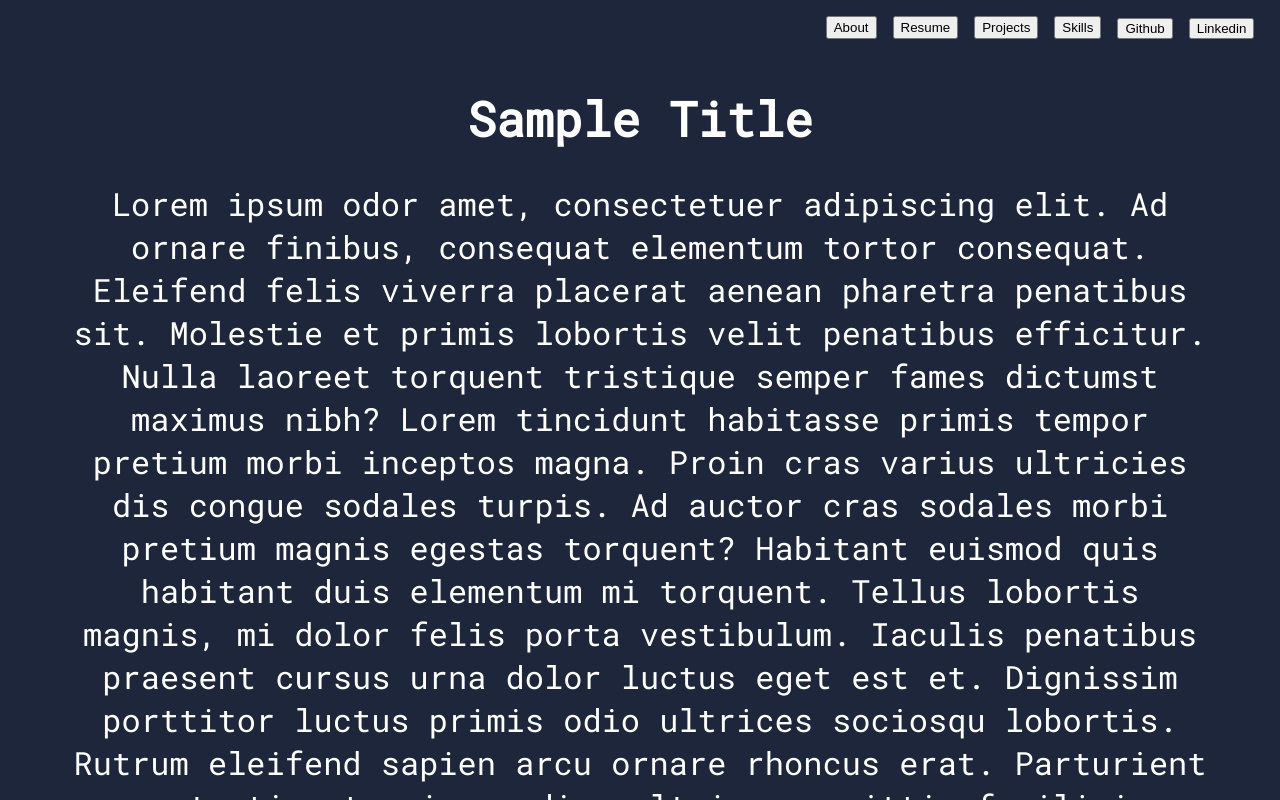
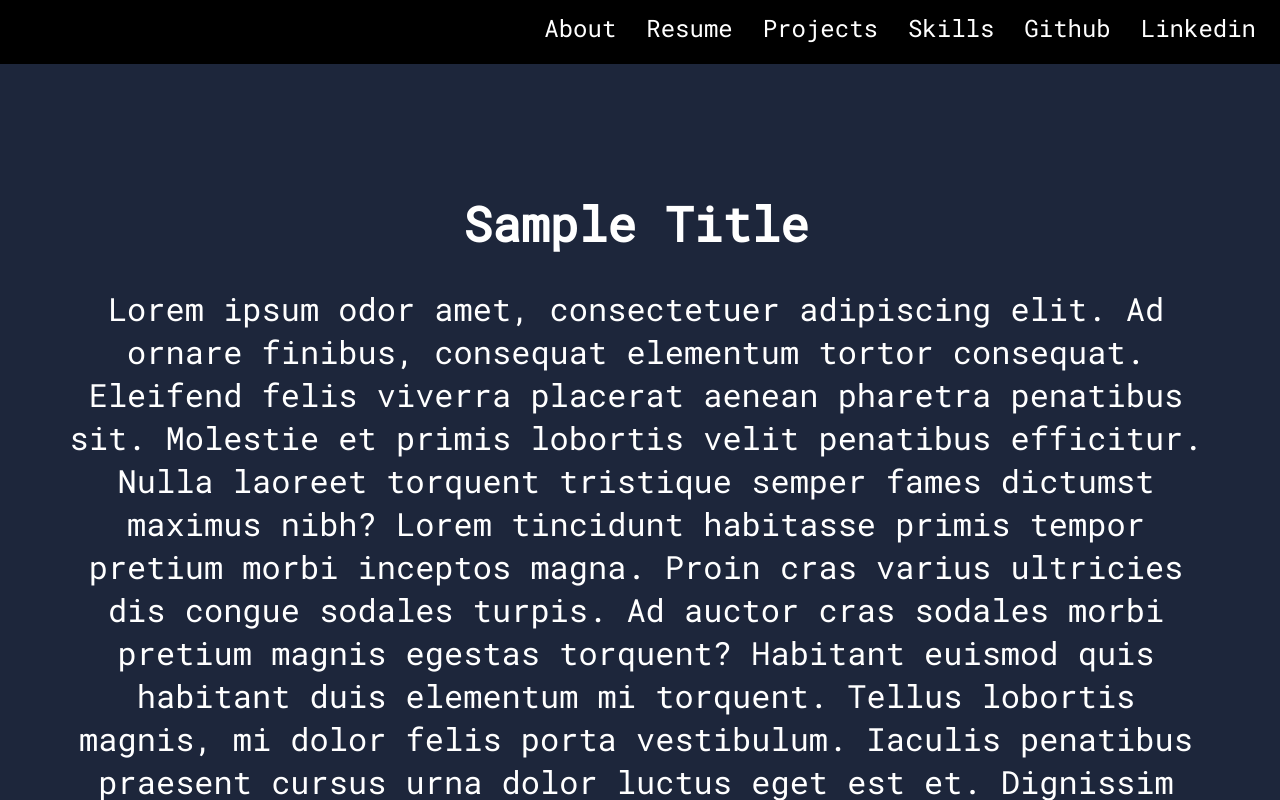
Before and after one commit to spark1eaf/portfolioWebsite, a React (Vite) app in the folder frontend/: page / in a window 1280 px wide. Shown: the top 800 px of the page. Built offline with nearby package versions, Linux system fonts and the light colour scheme.

Commit message:
added drop down nav for mobile view

```diff
--- a/frontend/package.json
+++ b/frontend/package.json
@@ -11,6 +11,7 @@
   },
   "dependencies": {
     "@fontsource/roboto-mono": "^5.1.0",
+    "hamburger-react": "^2.5.1",
     "react": "^18.3.1",
     "react-dom": "^18.3.1"
   },
--- a/frontend/src/App.jsx
+++ b/frontend/src/App.jsx
@@ -6,6 +6,7 @@ import Contact from "./components/Contact"
 import "@fontsource/roboto-mono";
 
 const App = () =>{
+
   return(
     <div className="home-page">
       <NavBar/>
--- /dev/null
+++ b/frontend/src/components/DesktopNav.jsx
@@ -0,0 +1,15 @@
+
+const DesktopNav = () =>{
+    return(
+        <div className= "nav-bar">
+            <button>About</button>
+            <button>Resume</button>
+            <button>Projects</button>
+            <button>Skills</button>
+            <a href="https://github.com/spark1eaf/"><button>Github</button></a>
+            <a href="https://www.linkedin.com/in/scott-hebert-9b1789240"><button>Linkedin</button></a>
+        </div>
+    )
+}
+
+export default DesktopNav;
--- /dev/null
+++ b/frontend/src/components/MobileNav.jsx
@@ -0,0 +1,45 @@
+import { Squash as Hamburger } from "hamburger-react"
+import { useEffect, useState } from "react"
+
+const MobileNav = () =>{
+
+    const [isMenuOpen, setIsMenuOpen] = useState(false);
+    const [menuClass, setMenuClass] = useState("menu hidden");
+
+    const toggleMenu = () =>{
+        setIsMenuOpen(!isMenuOpen);
+        isMenuOpen ? setMenuClass("menu hidden") : setMenuClass("menu visible");
+    };
+
+
+    useEffect(() => {
+        const handlePageClick = (event) => {
+          if (isMenuOpen && !event.target.closest('.hamburger-react'))
+            toggleMenu();
+        };
+
+        document.addEventListener('click', handlePageClick);
+
+        return () => {
+          document.removeEventListener('click', handlePageClick);
+        };
+      });
+
+    return(
+        <div className= "mobile-nav-bar">
+            <Hamburger toggled={isMenuOpen} toggle={toggleMenu}/>
+            <div className={menuClass}>
+                <div className="menu-btns">
+                    <button>About</button>
+                    <button>Resume</button>
+                    <button>Projects</button>
+                    <button>Skills</button>
+                    <a href="https://github.com/spark1eaf/"><button>Github</button></a>
+                    <a href="https://www.linkedin.com/in/scott-hebert-9b1789240"><button>Linkedin</button></a>
+                </div>
+            </div>
+        </div>
+    )
+}
+
+export default MobileNav
--- a/frontend/src/components/NavBar.jsx
+++ b/frontend/src/components/NavBar.jsx
@@ -1,15 +1,35 @@
+import { useState, useEffect } from "react";
+import DesktopNav from "./DesktopNav";
+import MobileNav from "./MobileNav";
 
 const NavBar = () =>{
-    return(
-        <div className="nav-bar">
-            <button>About</button>
-            <button>Resume</button>
-            <button>Projects</button>
-            <button>Skills</button>
-            <a href="https://github.com/spark1eaf/"><button>Github</button></a>
-            <a href="https://www.linkedin.com/in/scott-hebert-9b1789240"><button>Linkedin</button></a>
-        </div>
-    )
+
+    const [windowSize, setWindowSize] = useState({
+        width: window.innerWidth,
+        height: window.innerHeight
+    });
+    console.log(windowSize)
+    useEffect(() => {
+        const handleResize = () => {
+            setWindowSize({
+                width: window.innerWidth,
+                height: window.innerHeight
+            });
+        };
+
+        window.addEventListener("resize", handleResize);
+
+        return () => {
+            window.removeEventListener("resize", handleResize);
+        };
+
+    }, [windowSize]);
+
+
+    if(windowSize.width >=761)
+        return <DesktopNav/>
+    else
+        return <MobileNav/>
 }
 
 export default NavBar;
--- a/frontend/src/components/Title.jsx
+++ b/frontend/src/components/Title.jsx
@@ -1,7 +1,5 @@
-// import ""
 
 const Title = () =>{
-
     return(
         <h1 className="title">Sample Title</h1>
     )
--- a/frontend/src/main.css
+++ b/frontend/src/main.css
@@ -1,7 +1,18 @@
+html,body { height:100%; }
+
+::placeholder{
+    color: black;
+}
+
+a {
+    text-decoration: none;
+}
+
+:focus::placeholder {
+    color: transparent;
+}
+
 body {
-    margin-top: 0px;
-    margin-right: 0px;
-    margin-bottom: 0px;
     margin-left: 0px;
     font-family: "Roboto Mono";
     background-color: #1D263B;
@@ -9,6 +20,7 @@ body {
 }
 
 .title{
+    margin-top: 4em;
     text-align: center;
     font-size: 3em;
 }
@@ -21,24 +33,46 @@ body {
 }
 
 .nav-bar{
-    padding-top: 1em;
-    padding-bottom: 1em;
-    padding-right: 2%;
     display: flex;
-    gap: 1em;
+    position: fixed;
     justify-content: right;
+    top: 0;
+    width: 100%;
+    height: 4em;
+    background-color: black;
 }
 
+.nav-bar button{
+    color: white;
+    background-color: black;
+    font-family: "Roboto Mono";
+    height: 5.5vh;
+    border-style: none;
+    font-size: 1.5em;
+    padding-right: 1em;
+    padding-top: .5em;
+}
+
+.nav-bar button:hover {
+    background-color: #04AA6D;
+    color: white;
+    }
+
 .contact h1{
-    display: block;
     margin-left: 3%;
 }
 
 .contact button{
-    display: block;
     margin-left: 79%;
     margin-bottom: 1%;
-    width: 10%;
+    padding-left: .5em;
+    padding-right: .5em;
+    width: fit-content;
+    height: fit-content;
+    color: #ffffff;
+    background-color: black;
+    font-family: "Roboto Mono";
+    font-size: 1.5em;
 }
 
 .contact{
@@ -47,13 +81,10 @@ body {
     padding-left: 2%;
     padding-right: 2%;
     padding-bottom: 1%;
-    border-style: solid;
 
 }
 
-
 .contact-name, .contact-subject{
-    display: block;
     background-color: #5C6784;
     color: black;
     font-size: 1.5em;
@@ -61,8 +92,8 @@ body {
     margin-left: 3%;
     margin-bottom: 2%;
     width: 70%;
-    height: 3vh;
-    padding-left: .5%;
+    height: 4vh;
+    padding-left: 1%;
 }
 
 .contact-message{
@@ -71,16 +102,61 @@ body {
     font-size: 1.5em;
     font-family: "Roboto Mono";
     margin-left: 3%;
-    margin-bottom: 1.5%;
-    width: 85%;
+    margin-bottom: 2%;
+    width: 80%;
     height: 200px;
-    padding-left: .5%;
+    padding-left: 1%;
     line-height: 200%;
 }
 
 .footer{
-    margin-top: 5%;
-    margin-bottom: 2%;
+    padding-top: 5%;
+    padding-bottom: 2%;
     font-size: 1.2em;
     text-align: center;
 }
+.hamburger-react{
+    z-index: 1;
+}
+
+.menu{
+    position: absolute;
+    top: 0;
+    width: 75%;
+    min-height: 100vh;
+    background-color: rgba(46, 48, 47, 0.856);
+}
+
+.hidden{
+    visibility: hidden;
+    opacity: 0;
+    transition: visibility 0s .2s, opacity .2s linear;
+}
+
+.visible{
+    left: -75%;
+    animation-name: slide-menu-in;
+    animation-duration: .4s;
+    animation-fill-mode: forwards;
+}
+
+.menu-btns button{
+    height: 17vh;
+    width: 100%;
+    display: block;
+    border-style: none;
+    background-color: rgba(46, 48, 47, 0.856);
+    color: white;
+    font-family: "Roboto Mono";
+    font-size: 2em;
+}
+
+@keyframes slide-menu-in {
+    from{transform: translateX(0);}
+    to{transform: translateX(100%);}
+}
+
+@keyframes fade-menu-out {
+    from{transform: translateX(100%);}
+    to{transform: translateX(-100%);}
+}
```
Also changed, not shown: 1 other file (tests, documents, lock files or other folders).
